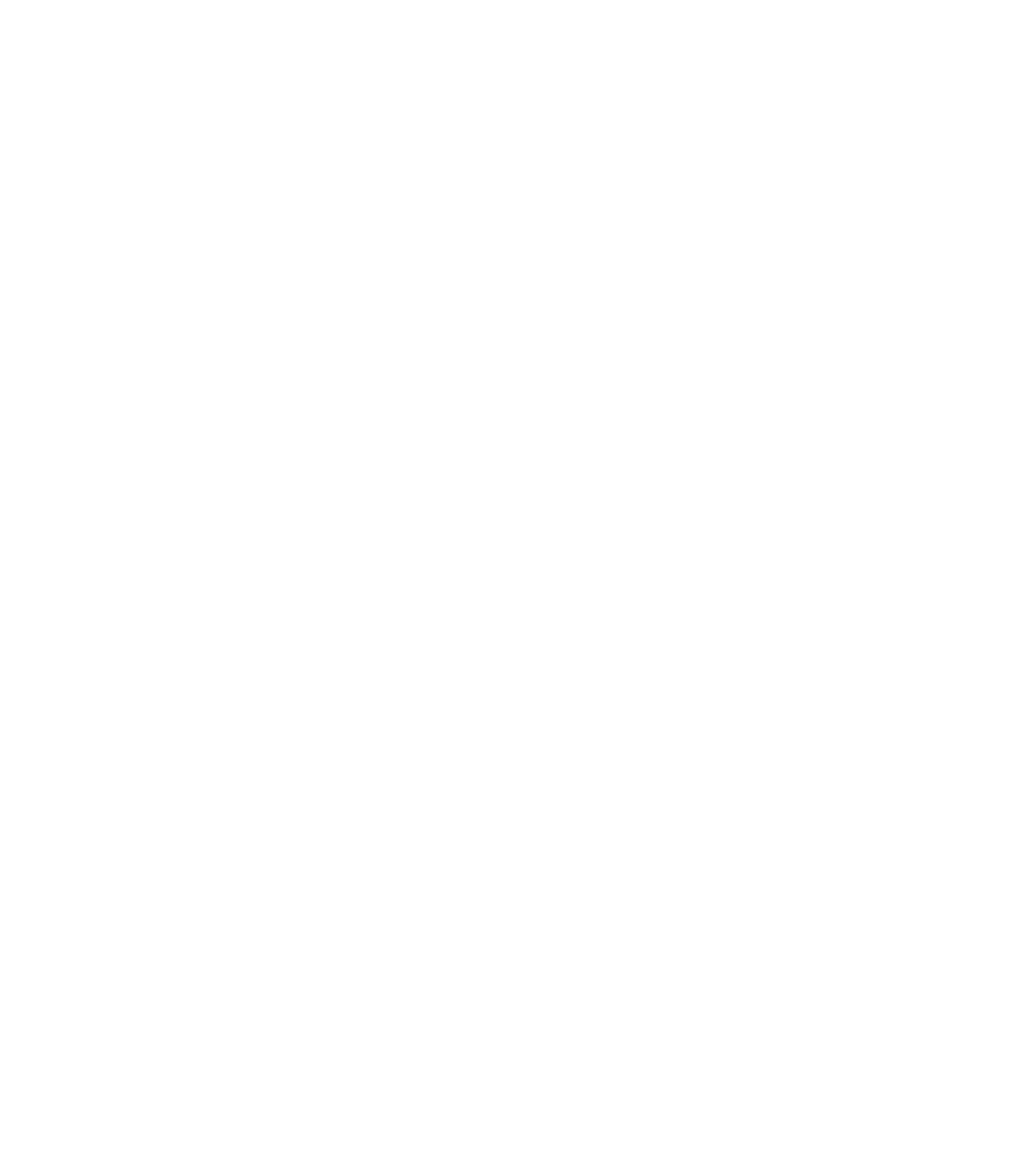
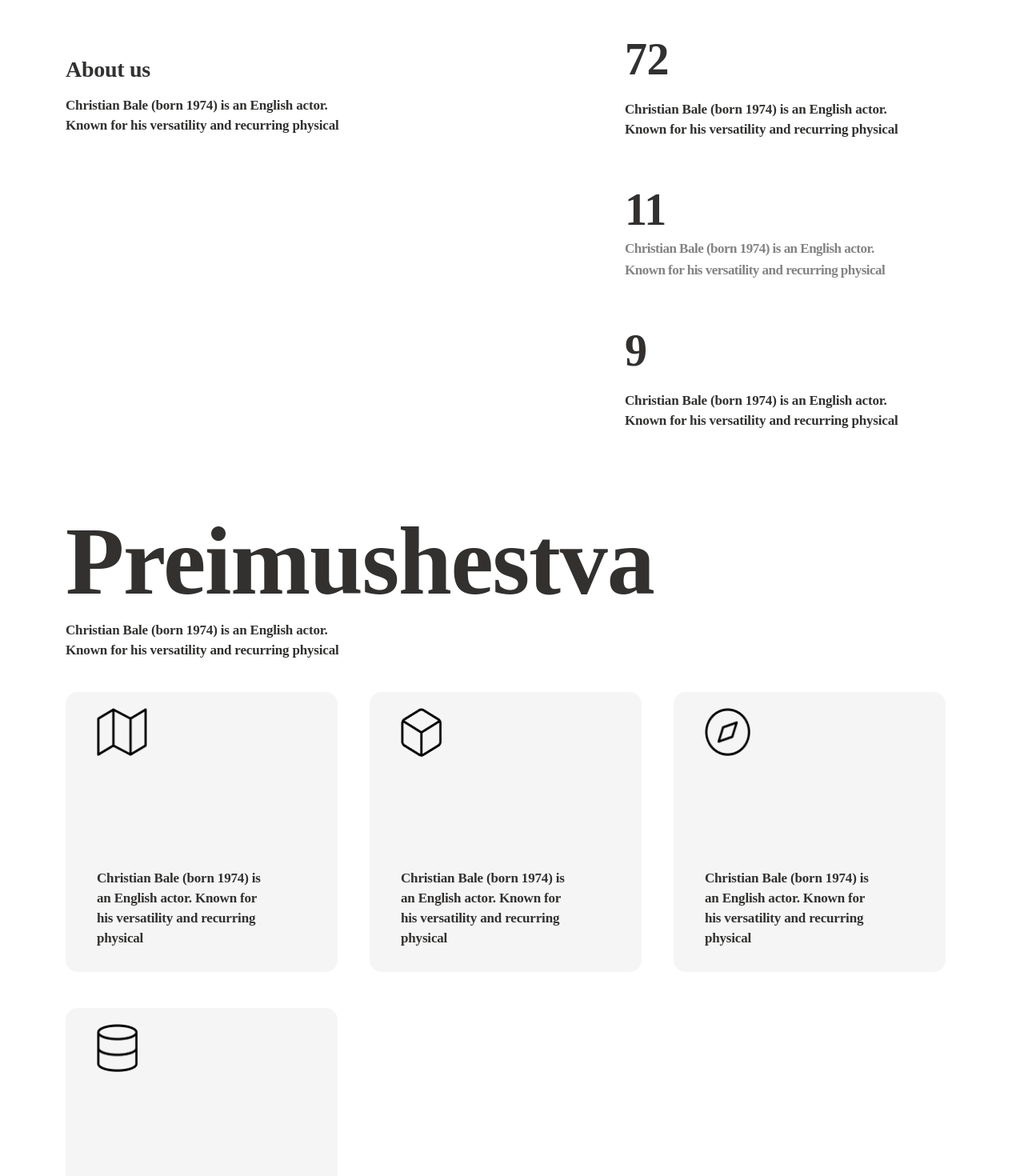
Before and after one commit to Iskender-crypto/front-end-studyInOsh, a Vue app: page / in a window 1280 px wide. Shown: the part 1000-2470 px from the top of the page at 80% size. Before the commit the page ends 930 px from the top, so only its background shows below. Built offline with nearby package versions, Linux system fonts and the light colour scheme.

Commit message:
two section were ended

```diff
--- a/src/pages/home.vue
+++ b/src/pages/home.vue
@@ -1,4 +1,6 @@
 <template>
+  <!-- ======================== Header =============================== -->
+
   <header class="header_banner">
     <div class="header container">
       <!-- ======================== Header Nav =============================== -->
@@ -107,11 +109,140 @@
       </div>
     </div>
   </header>
+
+  <!-- ======================== About =============================== -->
+
+  <section class="About">
+    <div class="container">
+      <div class="about__container">
+        <div class="about__left">
+          <p class="about__h6">About us</p>
+
+          <p class="about__p">
+            Christian Bale (born 1974) is an English actor. Known for his
+            versatility and recurring physical
+          </p>
+        </div>
+
+        <div class="about__right">
+          <div class="about__h">
+            <h3 class="about__h3">72</h3>
+            <p class="about__p">
+              Christian Bale (born 1974) is an English actor. Known for his
+              versatility and recurring physical
+            </p>
+          </div>
+
+          <div class="about__h">
+            <h3 class="about__h3">11</h3>
+            <p class="about__p2">
+              Christian Bale (born 1974) is an English actor. Known for his
+              versatility and recurring physical
+            </p>
+          </div>
+
+          <div class="about__h">
+            <h3 class="about__h3">9</h3>
+            <p class="about__p">
+              Christian Bale (born 1974) is an English actor. Known for his
+              versatility and recurring physical
+            </p>
+          </div>
+        </div>
+      </div>
+    </div>
+  </section>
+
+  <!-- ======================== Advantage =============================== -->
+
+  <section class="Advantage">
+    <div class="container">
+      <div class="advantage__container">
+        <h1 class="advantage__h1">Preimushestva</h1>
+
+        <p class="advantage__p">
+          Christian Bale (born 1974) is an English actor. Known for his
+          versatility and recurring physical
+        </p>
+
+        <div class="advantage__row">
+          <div class="advantage__col">
+            <div class="advantage__block">
+              <div class="advantage__inblock">
+                <img
+                  class="advantage__img"
+                  src="../assets/img/benefits1.png"
+                  alt=""
+                />
+
+                <p class="advantage__p2">
+                  Christian Bale (born 1974) is an English actor. Known for his
+                  versatility and recurring physical
+                </p>
+              </div>
+            </div>
+          </div>
+          <div class="advantage__col">
+            <div class="advantage__block">
+              <div class="advantage__inblock">
+                <img
+                  class="advantage__img2"
+                  src="../assets/img/benefits2.png"
+                  alt=""
+                />
+
+                <p class="advantage__p2">
+                  Christian Bale (born 1974) is an English actor. Known for his
+                  versatility and recurring physical
+                </p>
+              </div>
+            </div>
+          </div>
+          <div class="advantage__col">
+            <div class="advantage__block">
+              <div class="advantage__inblock">
+                <img
+                  class="advantage__img3"
+                  src="../assets/img/benefits3.png"
+                  alt=""
+                />
+
+                <p class="advantage__p2">
+                  Christian Bale (born 1974) is an English actor. Known for his
+                  versatility and recurring physical
+                </p>
+              </div>
+            </div>
+          </div>
+          <div class="advantage__col">
+            <div class="advantage__block">
+              <div class="advantage__inblock">
+                <img
+                  class="advantage__img4"
+                  src="../assets/img/benefits4.png"
+                  alt=""
+                />
+
+                <p class="advantage__p2">
+                  Christian Bale (born 1974) is an English actor. Known for his
+                  versatility and recurring physical
+                </p>
+              </div>
+            </div>
+          </div>
+        </div>
+      </div>
+    </div>
+  </section>
 </template>
+
 <script setup lang="ts">
 import Nav from "../layouts/component/nav.vue";
 </script>
+
 <style scoped>
+/* ========================== Header ================================== */
+
 .header_banner {
   background-image: url("../assets/img/Header.png");
   background-position: center;
@@ -281,4 +412,175 @@ import Nav from "../layouts/component/nav.vue";
 
   color: #ffffff;
 }
+
+/* ========================== About ================================== */
+.about__container {
+  width: 1053px;
+  height: 498px;
+  margin-top: 110px;
+  display: flex;
+  justify-content: space-between;
+}
+
+.about__left {
+  margin-top: 30px;
+}
+
+.about__h6 {
+  font-family: "Gilroy";
+  font-style: normal;
+  font-weight: 600;
+  font-size: 28px;
+  line-height: 34px;
+  letter-spacing: -0.01em;
+
+  color: #323130;
+}
+
+.about__p {
+  width: 354px;
+  height: 50px;
+  margin-top: 15px;
+
+  font-family: "Gilroy";
+  font-style: normal;
+  font-weight: 600;
+  font-size: 17px;
+  line-height: 25px;
+
+  letter-spacing: -0.01em;
+
+  color: #323130;
+}
+
+.about__right {
+  display: flex;
+  flex-direction: column;
+  justify-content: space-between;
+}
+
+.about__h3 {
+  font-family: "Gilroy";
+  font-style: normal;
+  font-weight: 600;
+  font-size: 56px;
+  line-height: 69px;
+
+  letter-spacing: -0.01em;
+
+  color: #323130;
+}
+.about__p2 {
+  width: 338px;
+  height: 54px;
+
+  font-family: "Gilroy";
+  font-style: normal;
+  font-weight: 600;
+  font-size: 17px;
+  line-height: 27px;
+
+  letter-spacing: -0.03em;
+
+  color: #838383;
+}
+
+/* ========================== Advantage ================================== */
+
+.advantage__container {
+  width: 1100px;
+  height: 1000px;
+}
+
+.advantage__h1 {
+  font-family: "Gilroy";
+  font-style: normal;
+  font-weight: 600;
+  font-size: 120px;
+  line-height: 147px;
+  letter-spacing: -0.01em;
+  margin-top: 90px;
+
+  color: #323130;
+}
+
+.advantage__p {
+  width: 354px;
+  height: 52px;
+
+  font-family: "Gilroy";
+  font-style: normal;
+  font-weight: 600;
+  font-size: 17px;
+  line-height: 25px;
+
+  margin-bottom: 38px;
+
+  letter-spacing: -0.01em;
+
+  color: #323130;
+}
+
+.advantage__row {
+  display: flex;
+  flex-flow: wrap;
+  margin-left: -40px;
+}
+
+.advantage__col {
+  width: 33.3333%;
+  padding-left: 40px;
+  margin-bottom: 45px;
+}
+
+.advantage__block {
+  width: 340px;
+  height: 350px;
+  background-color: whitesmoke;
+  border-radius: 15px;
+  display: flex;
+  flex-direction: column;
+  justify-content: space-between;
+  padding: 20px 0px 34px 39px;
+}
+
+.advantage__inblock {
+  height: 250px;
+  width: 210px;
+  display: flex;
+  flex-direction: column;
+  justify-content: space-between;
+}
+
+.advantage__img {
+  width: 62.86px;
+  height: 60.46px;
+}
+.advantage__img2 {
+  width: 51.43px;
+  height: 60.7px;
+}
+.advantage__img3 {
+  width: 57.14px;
+  height: 60.46px;
+}
+.advantage__img4 {
+  width: 51.43px;
+  height: 60.46px;
+}
+
+.advantage__p2 {
+  width: 210px;
+  height: 50px;
+
+  font-family: "Gilroy";
+  font-style: normal;
+  font-weight: 600;
+  font-size: 17px;
+  line-height: 25px;
+
+  letter-spacing: -0.01em;
+
+  color: #323130;
+}
 </style>
```
